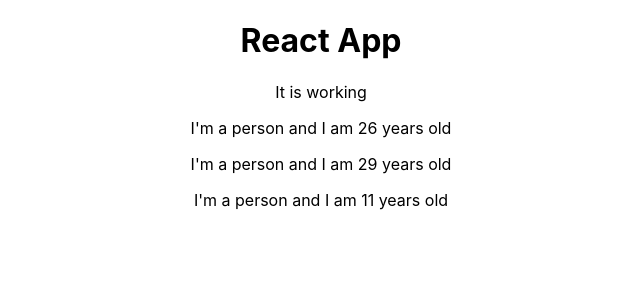
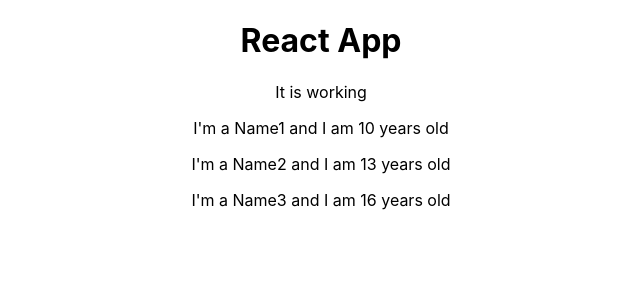
Before and after one commit to dieterdoman/react-udemy-course, a React (Create React App) app: page / in a window 1280 px wide. Shown: the top 300 px of the page, without its empty margins (319-959 px from the left). Built offline with nearby package versions, Linux system fonts and the light colour scheme.

Commit message:
added properties for name and age to person component.

```diff
--- a/src/App.js
+++ b/src/App.js
@@ -8,9 +8,9 @@ function App() {
       <header className="App-header">
         <h1>React App</h1>
         <p>It is working</p>
-        <Person />
-        <Person />
-        <Person />
+        <Person name="Name1" age="10" />
+        <Person name="Name2" age="13" >My hobbies: Racing </Person>
+        <Person name="Name3" age="16" />
       </header>
     </div>
   );
--- a/src/Person/Person.js
+++ b/src/Person/Person.js
@@ -1,7 +1,7 @@
 import React from 'react';
 
-const person = () => {
-   return <p>I'm a person and I am {Math.floor(Math.random() * 30)} years old</p>
+const person = (props) => {
+   return <p>I'm a {props.name} and I am {props.age} years old</p>
 };
 
 export default person;
```
